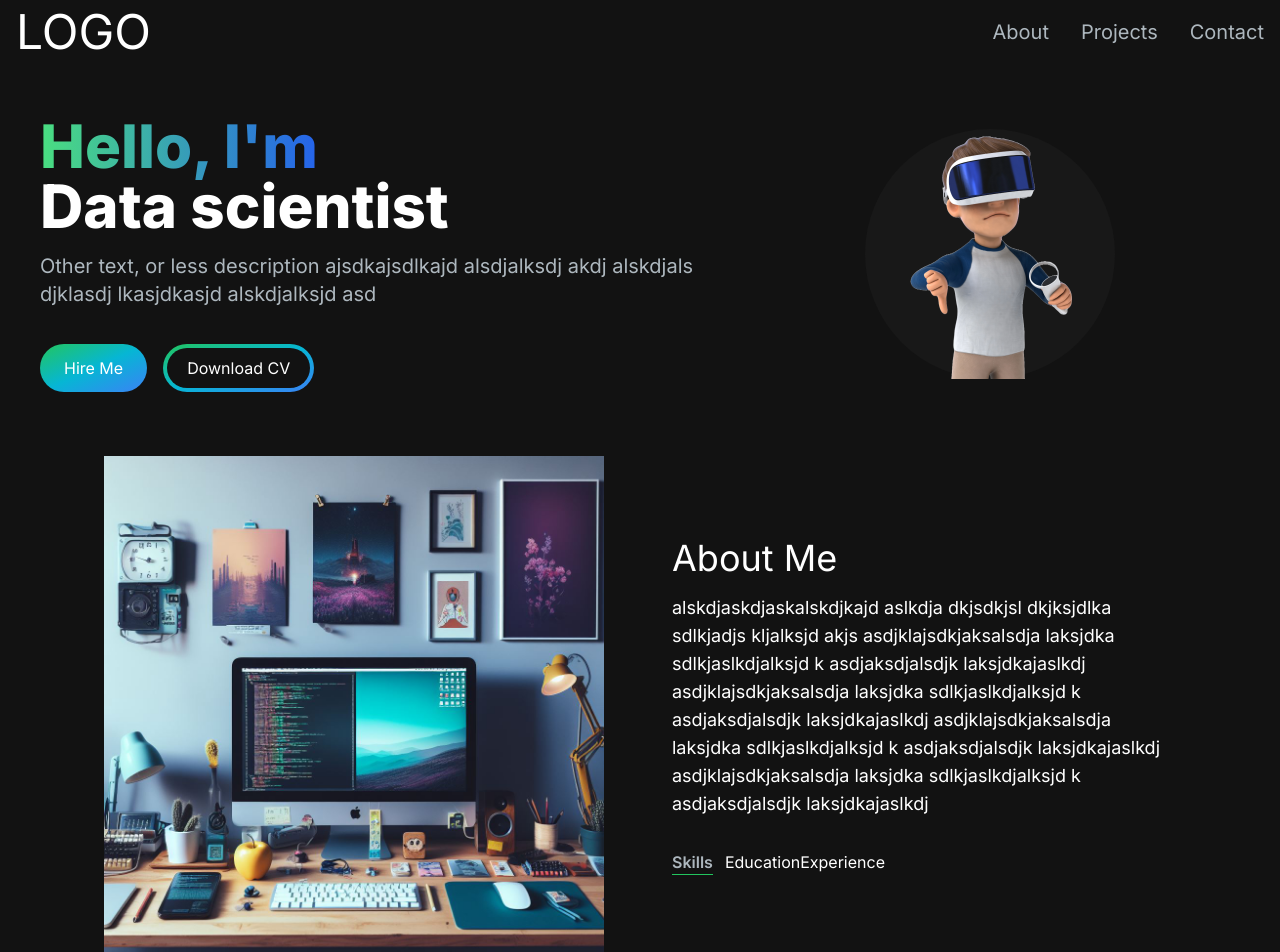
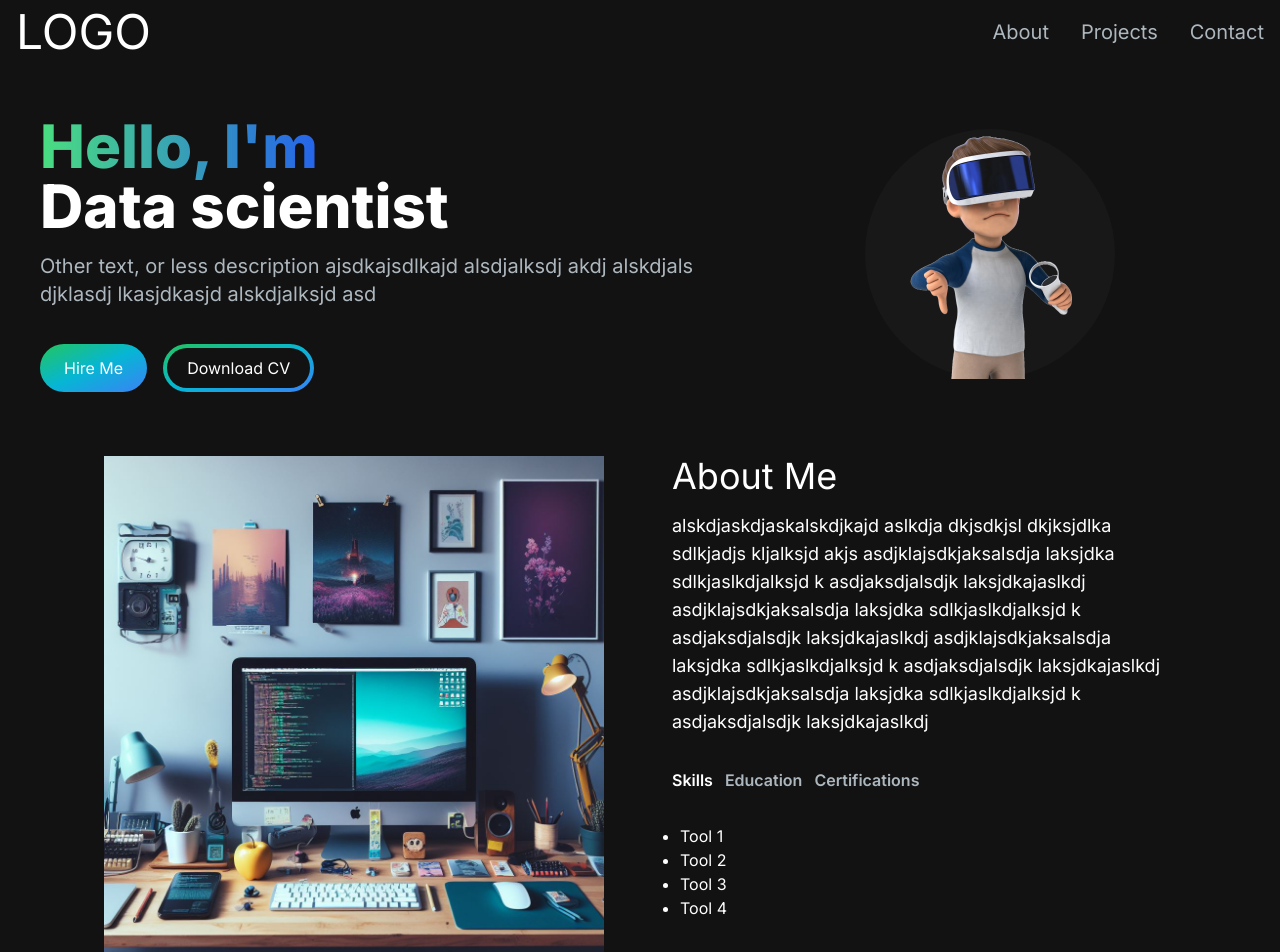
Before and after one commit to JacksonMerma/next-portfolio-deploy, a Next.js app: page / in a window 1280 px wide. Shown: the top 952 px of the page. Built offline with nearby package versions, Linux system fonts and the light colour scheme.

Commit message:
insertando data en secciones de about me usando el componente TabButton e imagenes de prueba para sección de proyectos, añadida

```diff
--- a/src/app/components/AboutSection.jsx
+++ b/src/app/components/AboutSection.jsx
@@ -1,10 +1,47 @@
 "use client"
 import React, { useTransition, useState } from 'react'
 import Image from 'next/image'
+import TabButton from './TabButton'
+
+const TAB_DATA = [
+    {
+        title: "Skills",
+        id: "skills",
+        content: (
+            <ul className='list-disc pl-2'>
+                <li>Tool 1</li>
+                <li>Tool 2</li>
+                <li>Tool 3</li>
+                <li>Tool 4</li>
+            </ul>
+        )
+    },
+    {
+        title: "Education",
+        id: "education",
+        content: (
+            <ul className='list-disc pl-2'>
+                <li>collage 1</li>
+                <li>collage 2</li>
+            </ul>
+        )
+    },
+    {
+        title: "Certifications",
+        id: "certifications",
+        content: (
+            <ul className='list-disc pl-2'>
+                <li>certification 1</li>
+                <li>certification 2</li>
+                <li>certification 3</li>
+            </ul>
+        )
+    }
+]
 
 const AboutSection = () => {
     const [tab, setTab] = useState("skills")
-    const [startTransition, isPending] = useTransition();
+    const [isPending, startTransition] = useTransition();
 
     const handleTabChange = (id) => {
         startTransition(() => {
@@ -16,7 +53,7 @@ const AboutSection = () => {
         <section className='text-white'>
             <div className='md:grid md:grid-cols-2 gap-8 items-center py-8 px-4 xl:gap-16 sm:py-16 xl:px-16'>
                 <Image src="/images/about-section.jpeg" width={500} height={500} />
-                <div>
+                <div className='mt-4 md:mt-0 text-left flex flex-col h-full'>
                     <h2 className='text-4xl fond-bold text-white mb-4'>About Me</h2>
                     <p className='text-base lg:text-lg'>
                         alskdjaskdjaskalskdjkajd aslkdja dkjsdkjsl dkjksjdlka sdlkjadjs kljalksjd akjs
@@ -25,10 +62,22 @@ const AboutSection = () => {
                         asdjklajsdkjaksalsdja laksjdka sdlkjaslkdjalksjd k asdjaksdjalsdjk laksjdkajaslkdj
                         asdjklajsdkjaksalsdja laksjdka sdlkjaslkdjalksjd k asdjaksdjalsdjk laksjdkajaslkdj
                     </p>
-                    <div className='flex flex-row mt-8'>
-                        <span className='mr-3 font-semibold hover:text-white text-[#ADB7BE] border-b border-green-500'>Skills</span>
-                        <span>Education</span>
-                        <span>Experience</span>
+                    <div className='flex flex-row justify-start mt-8'>
+                        <TabButton selectTab={() => handleTabChange("skills")} active={tab === "skills"}>
+                            {" "}
+                            Skills{" "}
+                        </TabButton>
+                        <TabButton selectTab={() => handleTabChange("education")} active={tab === "education"}>
+                            {" "}
+                            Education{" "}
+                        </TabButton>
+                        <TabButton selectTab={() => handleTabChange("certifications")} active={tab === "certifications"}>
+                            {" "}
+                            Certifications{" "}
+                        </TabButton>
+                    </div>
+                    <div className='mt-8'>
+                        {TAB_DATA.find((t) => t.id === tab).content}
                     </div>
                 </div>
             </div>
--- /dev/null
+++ b/src/app/components/TabButton.jsx
@@ -0,0 +1,14 @@
+import React from 'react';
+
+const TabButton = ({ active, selectTab, children }) => {
+    const buttonClasses = active ? "text-white" : "text-[#ADB7BE]";
+    return (
+        <button onClick={selectTab}>
+            <p className={`mr-3 font-semibold hover:text-white ${buttonClasses}`}>
+                {children}
+            </p>
+        </button>
+    )
+};
+
+export default TabButton;
```
Also changed, not shown: public/images/projects/chess-game.png (added), public/images/projects/unuMap.png (added).
